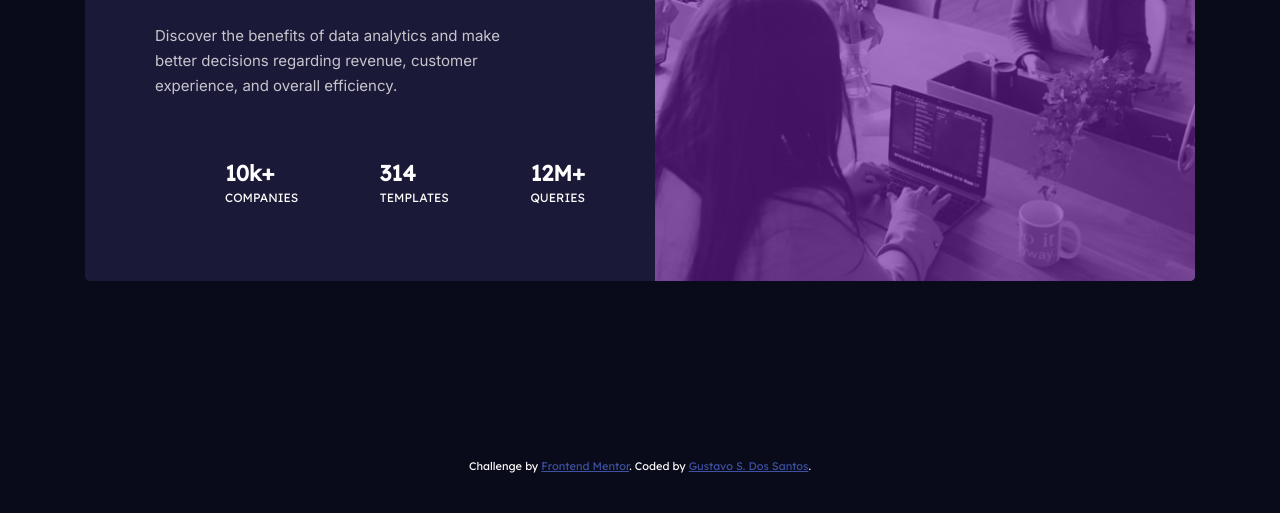
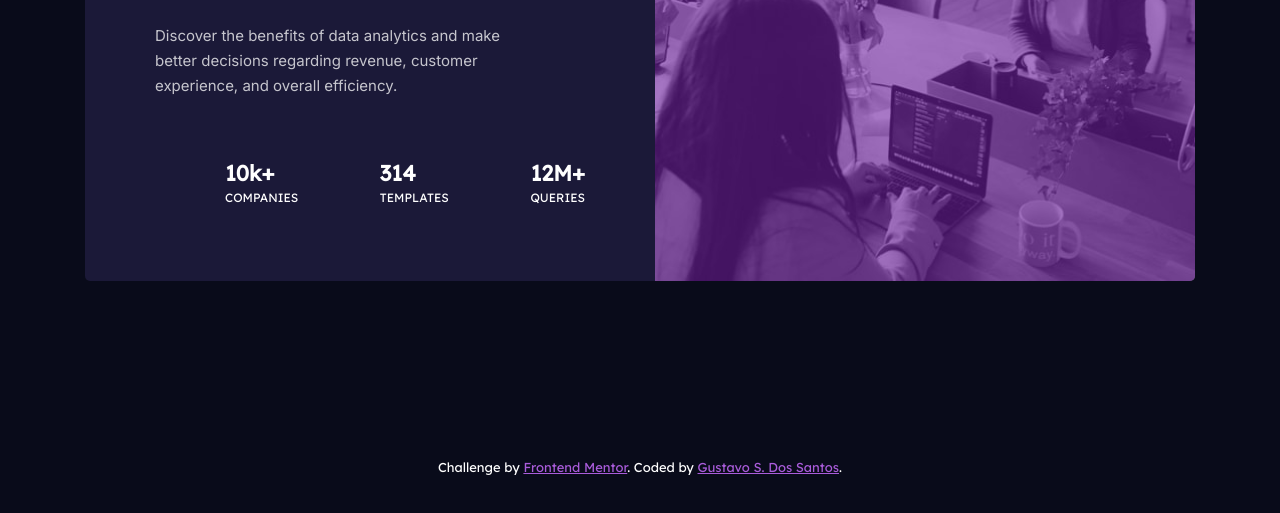
Before and after one commit to GustavoSDS/stats-preview-card-component-main, a plain HTML site: page index.html in a window 1280 px wide. Shown: the part 345-858 px from the top of the page. Drawn offline with Linux system fonts and the light colour scheme.

Commit message:
Firts commit

```diff
--- a/index.html
+++ b/index.html
@@ -1,5 +1,5 @@
 <!DOCTYPE html>
-<html lang="en">
+<html lang="es">
 
 <head>
   <meta charset="UTF-8">
@@ -45,7 +45,7 @@
 
   <div class="attribution">
     Challenge by <a href="https://www.frontendmentor.io?ref=challenge" target="_blank">Frontend Mentor</a>.
-    Coded by <a href="#">Gustavo S. Dos Santos</a>.
+    Coded by <a href="https://www.frontendmentor.io/profile/GustavoSDS" target="_blank">Gustavo S. Dos Santos</a>.
   </div>
 </body>
 
--- a/styles.css
+++ b/styles.css
@@ -1,4 +1,4 @@
-@import url('https://fonts.googleapis.com/css2? family= Inter:wght@400;700 & family= Lexend+Deca & display=swap');
+@import url('https://fonts.googleapis.com/css2?family=Inter:wght@400;700&family=Lexend+Deca&display=swap');
 
 /* ## Colors */
 :root {
@@ -90,18 +90,17 @@ p {
 
 /* Footer */
 .attribution {
-    font-size: 11px;
+    font-size: 13px;
     text-align: center;
     margin-bottom: 40px;
     color: var(--White);
 }
 
 .attribution a {
-    color: hsl(228, 45%, 44%);
+    color: var(--SoftViolet);
 }
 
-/*                           Media queries  desktop */
-
+/*       Media queries  desktop       */
 @media screen and (min-width:1200px) {
     main{
         width: 1110px;
```
Also changed, not shown: screencapture-desktop-preview.png (added), screencapture-mobile-preview.png (added), 5 other files.
